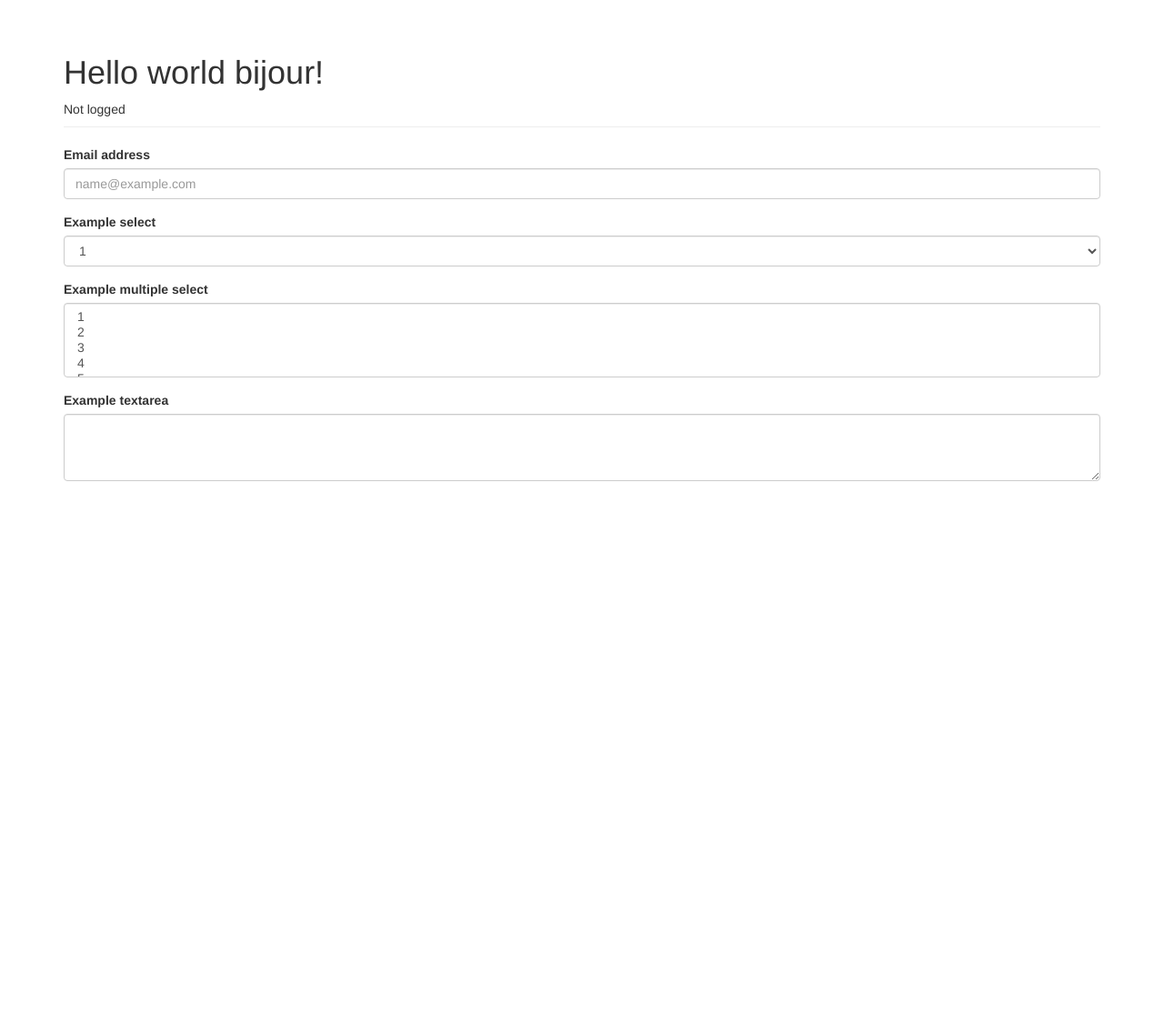
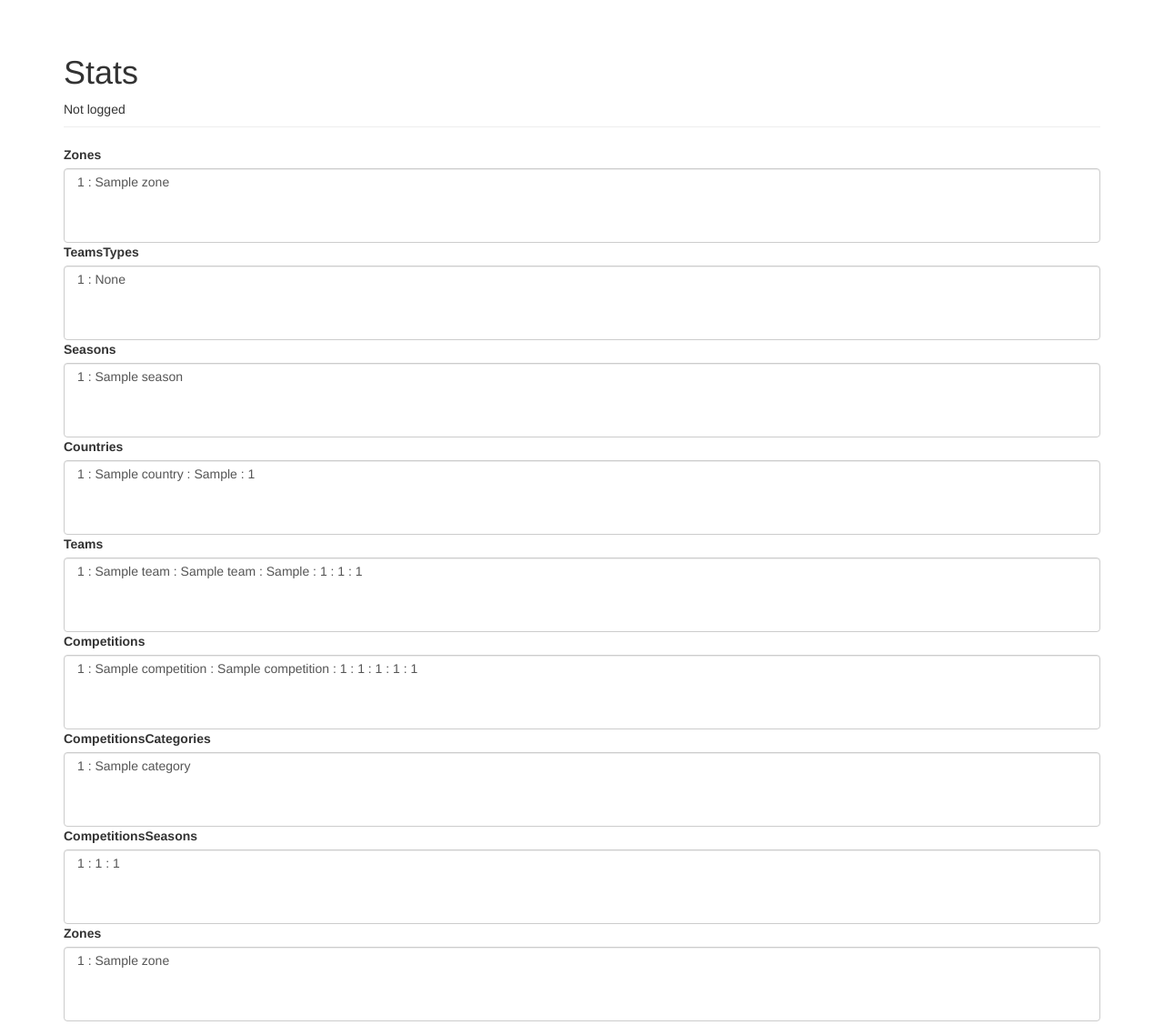
Before and after one commit to jimkaprod/pes, a Flask app: page /teams/home in a window 1280 px wide. Shown: the part 52-1190 px from the top of the page at 91% size. Before the commit the page ends 581 px from the top, so only its background shows below. Run offline with Flask 2, Linux system fonts and the light colour scheme; tables that the repository leaves empty hold one stand-in row (values such as "Sample post"); some libraries are stand-ins or nearby versions.

Commit message:
requetes simples de toutes les tables

```diff
--- a/app/teams/templates/teams/index.html
+++ b/app/teams/templates/teams/index.html
@@ -5,7 +5,7 @@
 
 {% block page_content %}
 <div class="page-header">
-    <h1>Hello world bijour!</h1>
+    <h1>Stats </h1>
     {% if current_user.is_authenticated %}
       {{ current_user}}
     {% else %}
@@ -15,32 +15,73 @@
 
 <form>
   <div class="form-group">
-    <label for="exampleFormControlInput1">Email address</label>
-    <input type="email" class="form-control" id="exampleFormControlInput1" placeholder="name@example.com">
-  </div>
-  <div class="form-group">
-    <label for="exampleFormControlSelect1">Example select</label>
-    <select class="form-control" id="exampleFormControlSelect1">
-      <option>1</option>
-      <option>2</option>
-      <option>3</option>
-      <option>4</option>
-      <option>5</option>
+    <label for="exampleFormControlSelect2">Zones</label>
+    <select multiple class="form-control" id="js-teams-zones">
+      {% for item in zones %}
+      <option data-id="{{ item.id }}" data-name="{{ item.name }}">{{ item.id }} : {{ item.name }}</option>
+      {% endfor %}
     </select>
-  </div>
-  <div class="form-group">
-    <label for="exampleFormControlSelect2">Example multiple select</label>
+
+    <label for="exampleFormControlSelect2">TeamsTypes</label>
+    <select multiple class="form-control" id="js-teams-teams-types">
+      {% for item in teamsTypes %}
+      <option data-id="{{ item.id }}" data-type="{{ item.type }}">{{ item.id }} : {{ item.type }}</option>
+      {% endfor %}
+    </select>
+
+    <label for="exampleFormControlSelect2">Seasons</label>
+    <select multiple class="form-control" id="js-teams-seasons">
+      {% for item in seasons %}
+      <option data-id="{{ item.id }}" data-name="{{ item.name }}">{{ item.id }} : {{ item.name }}</option>
+      {% endfor %}
+    </select>
+
+    <label for="exampleFormControlSelect2">Countries</label>
+    <select multiple class="form-control" id="js-teams-countries">
+      {% for item in countries %}
+      <option data-id="{{item.id}}" data-name="{{item.name}}" data-abbreviation="{{item.abbreviation}}" data-zone_id="{{item.zones_id}}">{{ item.id }} : {{ item.name }} : {{ item.abbreviation }} : {{ item.zones_id }}</option>
+      {% endfor %}
+
+    </select>
+
+    <label for="exampleFormControlSelect2">Teams</label>
+    <select multiple class="form-control" id="js-teams-teams">
+      {% for item in teams %}
+      <option data-id="{{ item.id }}" data-game_name="{{ item.game_name }}" data-real_name="{{ item.real_name }}" data-abbreviation="{{ item.abbreviation }}" data-teams_type_id="{{ item.teams_types_id }}" data-countries_id="{{ item.countries_id }}" data-zones_id="{{ item.zones_id }}">{{ item.id }} : {{ item.game_name }} : {{ item.real_name }} : {{ item.abbreviation }} : {{ item.teams_types_id }} : {{ item.countries_id }} : {{ item.zones_id }}</option>
+      {% endfor %}
+    </select>
+
+    <label for="exampleFormControlSelect2">Competitions</label>
+    <select multiple class="form-control" id="js-teams-competitions">
+      {% for item in competitions %}
+      <option data-id = "{{ item.id }}" data-game_name = "{{ item.game_name }}" data-real_name = "{{ item.real_name }}" data-teams_types_id = "{{ item.teams_types_id }}" data-competitions_types_id = "{{ item.competitions_types_id }}" data-competitions_categories_id = "{{ item.competitions_categories_id }}" data-countries_id = "{{ item.countries_id }}" data-zones_id = "{{ item.zones_id }}">{{ item.id }} : {{ item.game_name }} : {{ item.real_name }} : {{ item.teams_types_id }} : {{ item.competitions_types_id }} : {{ item.competitions_categories_id }} : {{ item.countries_id }} : {{ item.zones_id }}</option>
+      {% endfor %}
+    </select>
+
+    <label for="exampleFormControlSelect2">CompetitionsCategories</label>
+    <select multiple class="form-control" id="js-teams-competitions-categories">
+      {% for item in competitionsCategories %}
+      <option data-id="{{ item.id }}" data-name="{{ item.name }}">{{ item.id }} : {{ item.name }}</option>
+      {% endfor %}
+    </select>
+
+    <label for="exampleFormControlSelect2">CompetitionsSeasons</label>
+    <select multiple class="form-control" id="js-teams-competitions-seasons">
+      {% for item in competitionsSeasons %}
+      <option data-id="{{ item.id }}" data-seasons_id="{{ item.seasons_id }} data-competitions_id="{{ item.competitions_id }}">{{ item.id }} : {{ item.seasons_id }} : {{ item.competitions_id }}</option>
+      {% endfor %}
+    </select>
+
+
+
+
+    <label for="exampleFormControlSelect2">Zones</label>
     <select multiple class="form-control" id="exampleFormControlSelect2">
-      <option>1</option>
-      <option>2</option>
-      <option>3</option>
-      <option>4</option>
-      <option>5</option>
+      {% for zone in zones %}
+        <option>{{ zone.id }} : {{ zone.name }}</option>
+      {% endfor %}
     </select>
-  </div>
-  <div class="form-group">
-    <label for="exampleFormControlTextarea1">Example textarea</label>
-    <textarea class="form-control" id="exampleFormControlTextarea1" rows="3"></textarea>
+
   </div>
 </form>
 
--- a/app/teams/views.py
+++ b/app/teams/views.py
@@ -5,44 +5,51 @@ from . import teams
 
 @teams.route('/home', methods=['GET', 'POST'])
 def index():
+
     zones = Zones.query.order_by(Zones.id).all()
-    for zone in zones:
-        print(zone.id, zone.name)
+    # for zone in zones:
+    #     print(zone.id, zone.name)
 
     teamsTypes = TeamsTypes.query.order_by(TeamsTypes.id).all()
-    for teamType in teamsTypes:
-        print(teamType.id, teamType.type)
+    # for teamType in teamsTypes:
+    #     print(teamType.id, teamType.type)
 
     countries = Countries.query.order_by(Countries.id).all()
-    for country in countries:
-        print(country.id, country.name, country.abbreviation, country.zones_id)
+    # for country in countries:
+    #     print(country.id, country.name, country.abbreviation, country.zones_id)
 
     teams = Teams.query.order_by(Teams.id).all()
     for team in teams:
         print(team.id, team.game_name, team.real_name, team.abbreviation, team.teams_types_id, team.countries_id, team.zones_id)
 
     competitions = Competitions.query.order_by(Competitions.id).all()
-    for competition in competitions:
-        print(competition.id, competition.game_name, competition.real_name, competition.teams_types_id, competition.competitions_types_id, competition.competitions_categories_id, competition.countries_id, competition.zones_id)
+    # for competition in competitions:
+    #     print(competition.id, competition.game_name, competition.real_name, competition.teams_types_id, competition.competitions_types_id, competition.competitions_categories_id, competition.countries_id, competition.zones_id)
 
     competitionsSeasons = CompetitionsSeasons.query.order_by(CompetitionsSeasons.id).all()
-    for competition in competitionsSeasons:
-        print(competition.id, competition.seasons_id, competition.competitions_id)
+    # for competition in competitionsSeasons:
+    #     print(competition.id, competition.seasons_id, competition.competitions_id)
 
     competitionsCategories = CompetitionsCategories.query.order_by(CompetitionsCategories.id).all()
-    for competition in competitionsCategories:
-        print(competition.id, competition.name)
+    # for competition in competitionsCategories:
+    #     print(competition.id, competition.name)
 
     seasons = Seasons.query.order_by(Seasons.id).all()
-    for season in seasons:
-        print(season.id, season.name)
+    # for season in seasons:
+    #     print(season.id, season.name)
 
 
 
-
-
-
-    return render_template('teams/index.html')
+    return render_template('teams/index.html',
+        zones=zones,
+        teamsTypes = teamsTypes,
+        countries = countries,
+        teams = teams,
+        competitions = competitions,
+        competitionsSeasons = competitionsSeasons,
+        competitionsCategories = competitionsCategories,
+        seasons = seasons
+    )
 
 @teams.route('/team/<int:id>', methods=['GET', 'POST'])
 def team(id):
```
